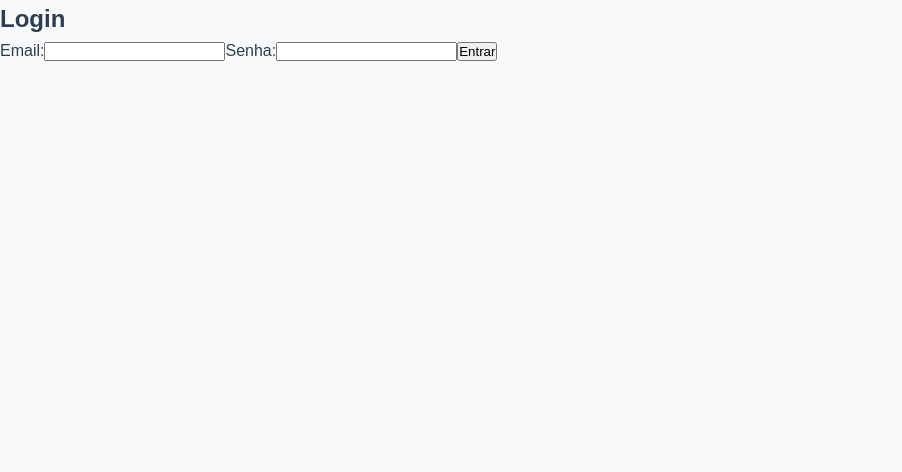
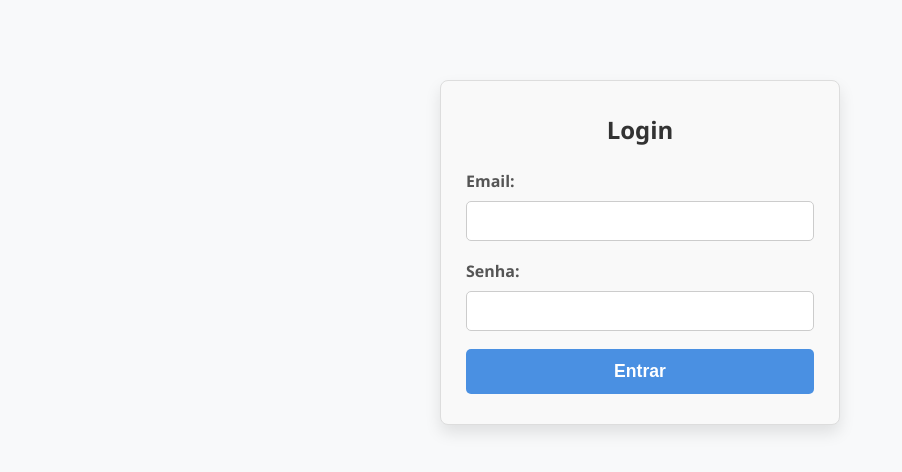
Before and after one commit to JVjoao07/A3-NutriFacilGestao, a React (Vite) app in the folder frontend/: page /login in a window 1280 px wide. Shown: the top 472 px of the page, without its empty margins (0-902 px from the left). Built offline with nearby package versions, Linux system fonts and the light colour scheme.

Commit message:
feat: pagina de login

```diff
--- a/frontend/src/components/Login.jsx
+++ b/frontend/src/components/Login.jsx
@@ -1,17 +1,19 @@
 import React, { useState, useContext } from 'react';
 import { AuthContext } from '../contexts/AuthContext';
+import { useNavigate } from 'react-router-dom';
+import '../styles/Login.css'; // Importa o CSS
 
 function Login() {
 	const { login } = useContext(AuthContext);
 	const [email, setEmail] = useState('');
 	const [senha, setSenha] = useState('');
 	const [erro, setErro] = useState(null);
+	const navigate = useNavigate()
 
 	async function handleSubmit(e) {
 		e.preventDefault();
 
 		try {
-			// Exemplo de chamada para backend
 			const response = await fetch('http://localhost:3000/api/login', {
 				method: 'POST',
 				headers: { 'Content-Type': 'application/json' },
@@ -21,7 +23,9 @@ function Login() {
 			if (!response.ok) throw new Error('Login falhou');
 
 			const data = await response.json();
-			login(data.token, { email: data.email, nome: data.nome }); // salva no contexto
+
+			login(data.accessToken, data.user);
+			navigate('/')
 		} catch (err) {
 			setErro(err.message);
 		}
@@ -30,11 +34,24 @@ function Login() {
 	return (
 		<form onSubmit={handleSubmit}>
 			<h2>Login</h2>
-			{erro && <p style={{ color: 'red' }}>{erro}</p>}
+			{erro && <p className="error">{erro}</p>}
+
 			<label>Email:</label>
-			<input type="email" value={email} onChange={e => setEmail(e.target.value)} required />
+			<input
+				type="email"
+				value={email}
+				onChange={e => setEmail(e.target.value)}
+				required
+			/>
+
 			<label>Senha:</label>
-			<input type="password" value={senha} onChange={e => setSenha(e.target.value)} required />
+			<input
+				type="password"
+				value={senha}
+				onChange={e => setSenha(e.target.value)}
+				required
+			/>
+
 			<button type="submit">Entrar</button>
 		</form>
 	);
--- a/frontend/src/contexts/AuthContext.jsx
+++ b/frontend/src/contexts/AuthContext.jsx
@@ -8,21 +8,26 @@ export function AuthProvider({ children }) {
 
 	useEffect(() => {
 		// Verificar se token existe no localStorage e validar ele para manter login
-		const token = localStorage.getItem('token');
-		if (token) {
-			// A fazer
-			// simplificado, normalmente pega dados do backend
+		const token = localStorage.getItem('accessToken');
+		const storedUser = localStorage.getItem('user');
+
+		if (token && storedUser) {
+			// Simplificado: considera que o token é válido
+			setUser(JSON.parse(storedUser));
 		}
+
 		setLoading(false);
 	}, []);
 
-	function login(token, userData) {
-		localStorage.setItem('token', token);
+	function login(accessToken, userData) {
+		localStorage.setItem('accessToken', accessToken);
+		localStorage.setItem('user', JSON.stringify(userData));
 		setUser(userData);
 	}
 
 	function logout() {
-		localStorage.removeItem('token');
+		localStorage.removeItem('accessToken');
+		localStorage.removeItem('user');
 		setUser(null);
 	}
 
--- /dev/null
+++ b/frontend/src/styles/Login.css
@@ -0,0 +1,66 @@
+/* src/styles/Login.css */
+
+form {
+	max-width: 400px;
+	margin: 80px auto;
+	padding: 30px 25px;
+	border: 1px solid #ddd;
+	border-radius: 8px;
+	background-color: #f9f9f9;
+	box-shadow: 0 8px 16px rgba(0, 0, 0, 0.1);
+	font-family: 'Segoe UI', Tahoma, Geneva, Verdana, sans-serif;
+}
+
+form h2 {
+	text-align: center;
+	margin-bottom: 20px;
+	color: #333;
+}
+
+label {
+	display: block;
+	margin-bottom: 6px;
+	font-weight: 600;
+	color: #555;
+}
+
+input[type="email"],
+input[type="password"] {
+	width: 100%;
+	padding: 10px 12px;
+	margin-bottom: 18px;
+	border: 1px solid #ccc;
+	border-radius: 5px;
+	font-size: 1rem;
+	transition: border-color 0.3s ease;
+}
+
+input[type="email"]:focus,
+input[type="password"]:focus {
+	border-color: #4a90e2;
+	outline: none;
+}
+
+button {
+	width: 100%;
+	padding: 12px 0;
+	background-color: #4a90e2;
+	border: none;
+	border-radius: 5px;
+	color: white;
+	font-weight: 700;
+	font-size: 1.1rem;
+	cursor: pointer;
+	transition: background-color 0.3s ease;
+}
+
+button:hover {
+	background-color: #357ABD;
+}
+
+p.error {
+	color: #d93025;
+	font-weight: 600;
+	margin-bottom: 12px;
+	text-align: center;
+}
```
Also changed, not shown: 1 other file (tests, documents, lock files or other folders).
